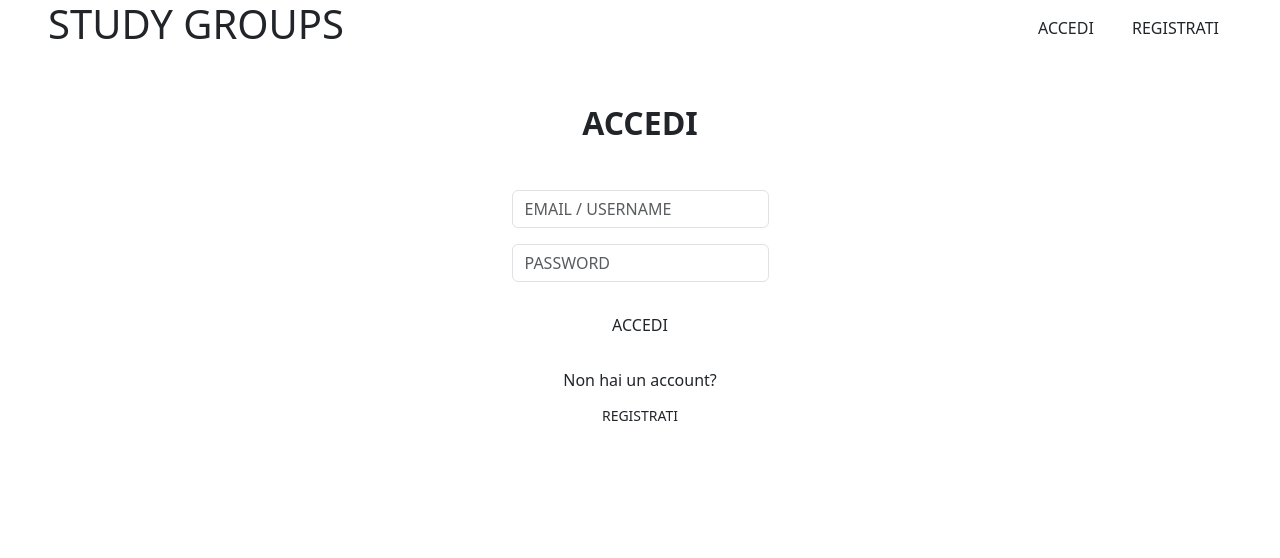
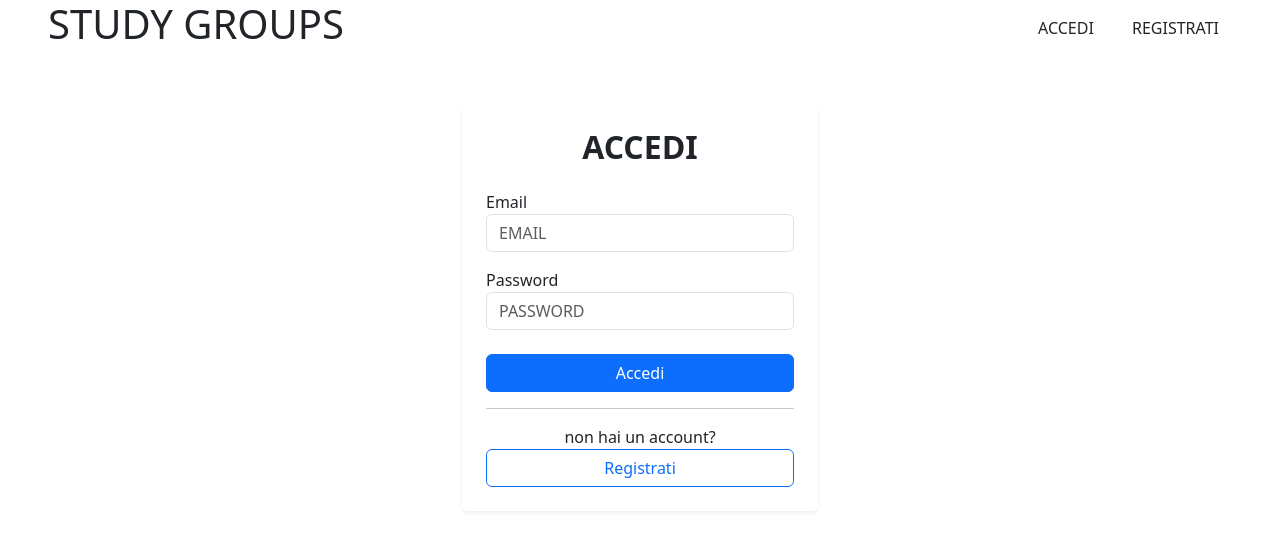
Before and after one commit to simonecapacci/progettowebs, a PHP site: page /login.php in a window 1280 px wide. Shown: the top 558 px of the page. Run offline with PHP 8.4, Linux system fonts and the light colour scheme.

Commit message:
modifiche login

```diff
--- a/studytogether/php/login.php
+++ b/studytogether/php/login.php
@@ -33,61 +33,61 @@ require_once __DIR__ . '/bootstrap.php';
 
 </header>
 
-<div class="container">
+<main class="container py-5">
 
-    <div class="row justify-content-center mt-5">
+        <div class="row justify-content-center">
 
-        <div class="col-auto">
+            <div class="col-mp-6 col-lg-4">
 
-            <div class="login-card text-center">
-
-                <h2 class="fw-bold mb-5">
+                <div class="card shadow-sm border-0">
+                    <div class="card-body p-4">
+                        <h2 class="text-center fw-bold mb-4">
                             ACCEDI
                         </h2>
 
+                        <form action="signup.php" method="post">
 
                             <div class="mb-3">
-        <input
-            type="text"
-            class="form-control"
-            placeholder="EMAIL / USERNAME">
+                                <label for="email" class="form-lable">
+                                    Email
+                                </label>
+                                <input type="email" class="form-control" id="email" name="email" placeholder="EMAIL" required>
+
                             </div>
 
                             <div class="mb-4">
-        <input
-            type="password"
-            class="form-control"
-            placeholder="PASSWORD">
+                                <label for="password" class="form-lable">
+                                    Password
+                                </label>
+                                <input type="password" class="form-control" id="password" name="password" placeholder="PASSWORD" required>
+
                             </div>
 
-    <div class="text-center">
-        <form action="home.php">
-            <button type="submit" class="btn btn-study px-5">
-                ACCEDI
+                            <form action="home.php" method="get">
+                                <button type="submit" class="btn btn-primary w-100">
+                                     Accedi
                                 </button>
                             </form>
-    </div>
 
-                <div class="mt-4">
+                        <hr>
 
-                    <p class="mb-2">
-                        Non hai un account?
+                        <p class="text-center mb-0">
+                            non hai un account?
                         </p>
 
-                    <a href="signup.php"
-                       class="btn btn-study btn-sm">
-                        REGISTRATI
-                    </a>
+                        <form action="signup.php" method="get">
+                            <button type="button" class="btn btn-outline-primary w-100">
+                                Registrati
+                            </button>
+                        </form>
 
+                    </div>
+                </div>
             </div>
 
         </div>
 
-        </div>
-
-    </div>
-
-</div>
+    </main>
 
 </body>
 </html>
```
Lines whose indentation alone changed are shown as unchanged.
